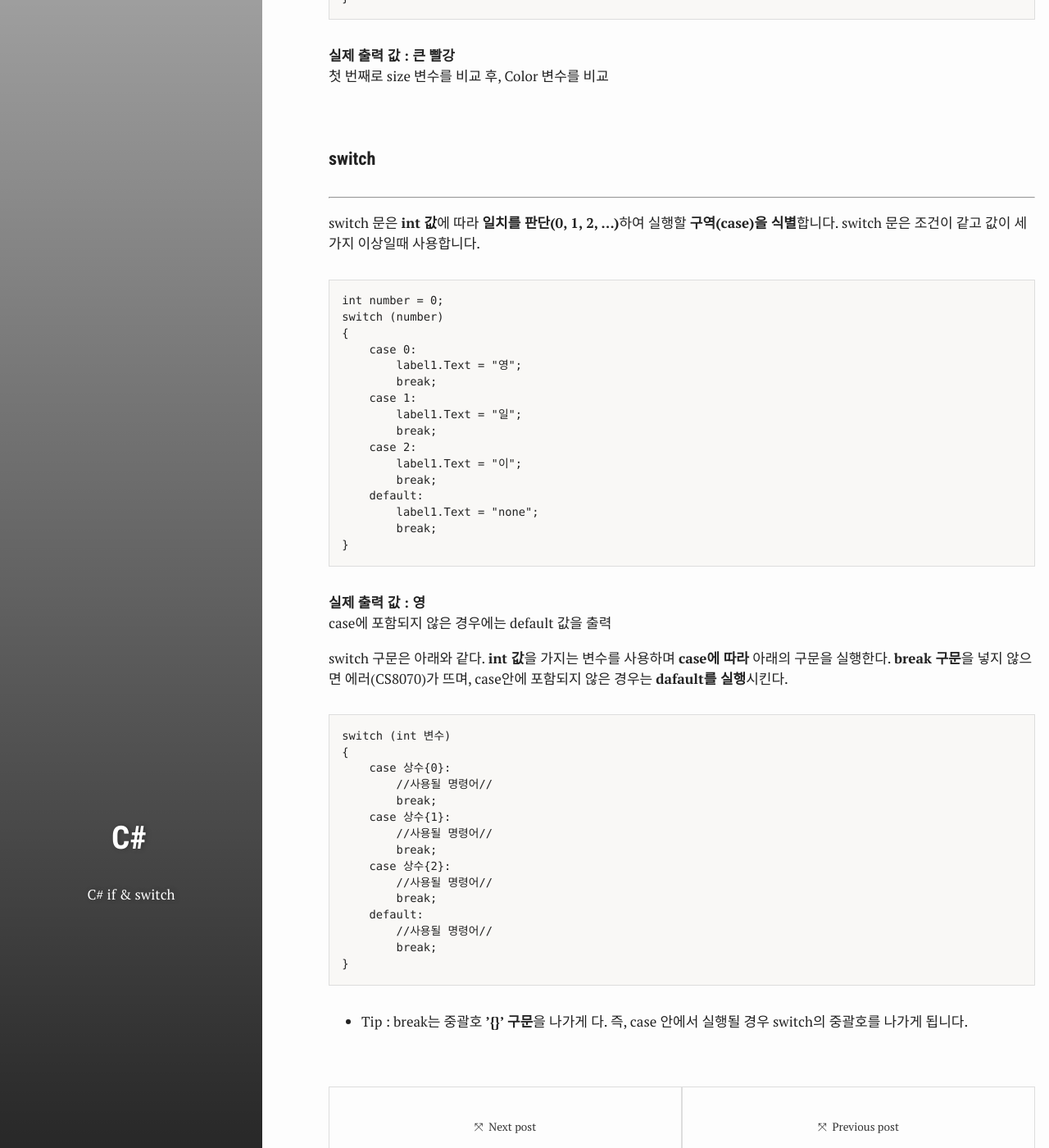
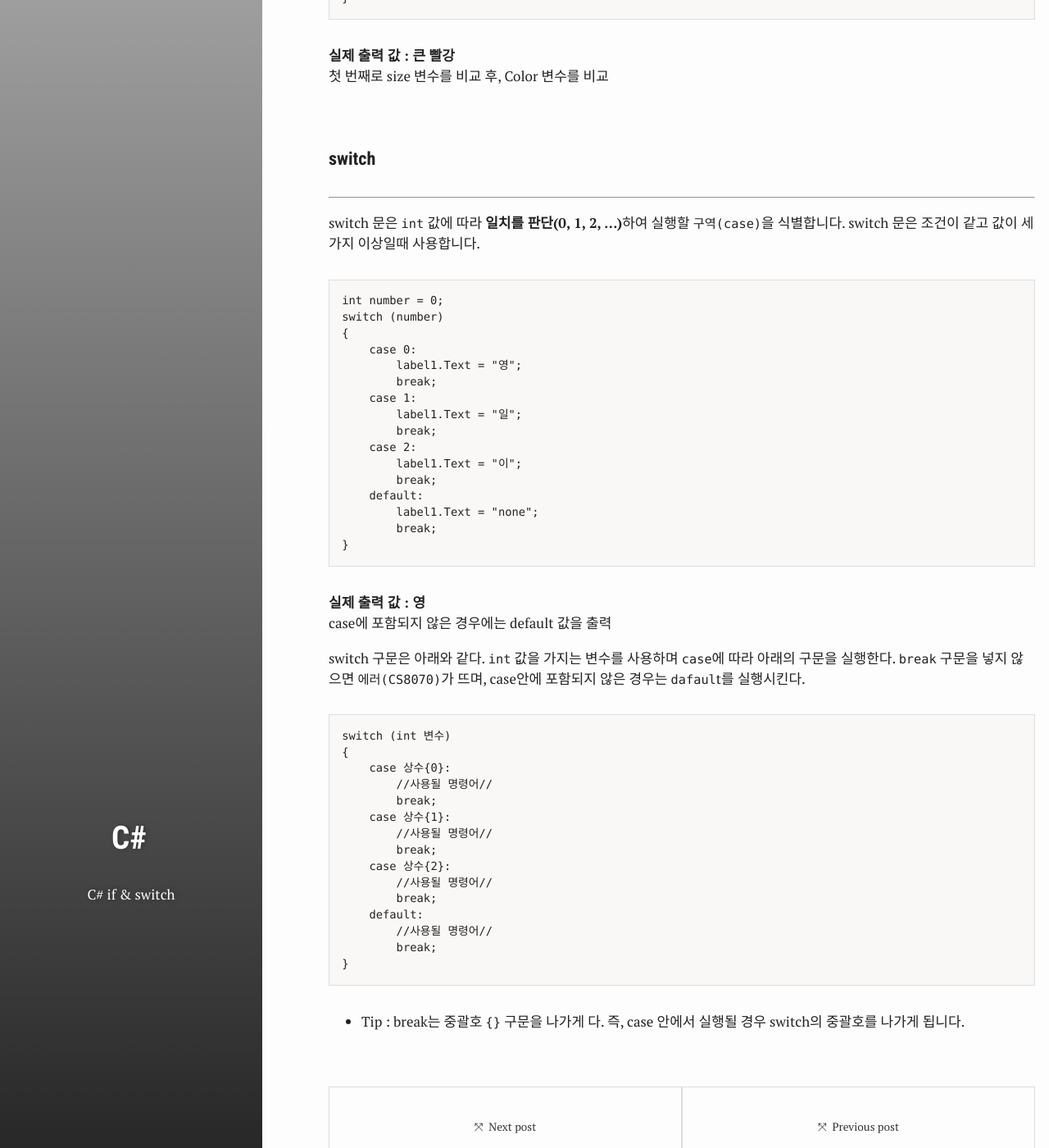
Before and after one commit to test076923/076923.github.io, a Jekyll site: the page built from _posts/2017-08-27-C#-10.md, in a window 1280 px wide and 1400 px high, scrolled down 2680 px. Shown: the whole window at 82% size. Built offline with Jekyll 4.4.1, drawn with Linux system fonts in a browser that asks for light colours; comment, search, counter and statistics services are not loaded; some of the changed text lies outside the part shown.

Commit message:
Update 2017-08-27-C#-10.md

````diff
--- a/_posts/2017-08-27-C#-10.md
+++ b/_posts/2017-08-27-C#-10.md
@@ -18,11 +18,11 @@
 
 #### if ####
 ----------
-if 문은 **Boolean 값**에 따라 **하나의 조건(true or false)만 판단**하여 실행할 **구문({})을 식별**합니다. if문은 참과 거짓을 구별하여 사용할 때 사용합니다.
+if 문은 `Boolean` 값에 따라 **하나의 조건(true or false)만 판단**하여 실행할 **구문(`{}`)을 식별**합니다. if문은 참과 거짓을 구별하여 사용할 때 사용합니다.
 
 <br>
 
-*    if : 참, 거짓 판단
+*    `if` : 참, 거짓 판단
 
 ```c#:
 bool check = true;
@@ -36,7 +36,7 @@
 
 <br>
 
-* if-else : if의 조건이 맞지 않을 경우 else 수행
+* `if-else` : if의 조건이 맞지 않을 경우 else 수행
 
 ```c#:
 bool check = false;
@@ -54,7 +54,7 @@
 
 <br>
 
-* else if : if의 조건이 맞지 않을 경우 else if 판단
+* `else if` : if의 조건이 맞지 않을 경우 else if 판단
 
 ```c#:
 int number = 2;
@@ -81,7 +81,7 @@
 
 <br>
 
-* if-if : 두 단계에 걸쳐 판단
+* `if-if` : 두 단계에 걸쳐 판단
 
 ```c#:
 string Color = "빨강";
@@ -111,7 +111,7 @@
 #### switch ####
 ----------
 
-switch 문은 **int 값**에 따라 **일치를 판단(0, 1, 2, ...)**하여 실행할 **구역(case)을 식별**합니다. switch 문은 조건이 같고 값이 세 가지 이상일때 사용합니다.
+switch 문은 `int` 값에 따라 **일치를 판단(0, 1, 2, ...)**하여 실행할 `구역(case)`을 식별합니다. switch 문은 조건이 같고 값이 세 가지 이상일때 사용합니다.
 
 ```c#:
 int number = 0;
@@ -135,7 +135,7 @@
 **실제 출력 값 : 영**<br>
 case에 포함되지 않은 경우에는 default 값을 출력
 
-switch 구문은 아래와 같다. **int 값**을 가지는 변수를 사용하며 **case에 따라** 아래의 구문을 실행한다. **break 구문**을 넣지 않으면 에러(CS8070)가 뜨며, case안에 포함되지 않은 경우는 **dafault를 실행**시킨다.
+switch 구문은 아래와 같다. `int` 값을 가지는 변수를 사용하며 `case`에 따라 아래의 구문을 실행한다. `break` 구문을 넣지 않으면 `에러(CS8070)`가 뜨며, case안에 포함되지 않은 경우는 `dafaul`t를 실행시킨다.
 
 ```c#:
 switch (int 변수)
@@ -155,4 +155,4 @@
 }
 ```
 
-* Tip : break는 중괄호 **'{}' 구문**을 나가게 다. 즉, case 안에서 실행될 경우 switch의 중괄호를 나가게 됩니다.
+* Tip : break는 중괄호 `{}` 구문을 나가게 다. 즉, case 안에서 실행될 경우 switch의 중괄호를 나가게 됩니다.
````
